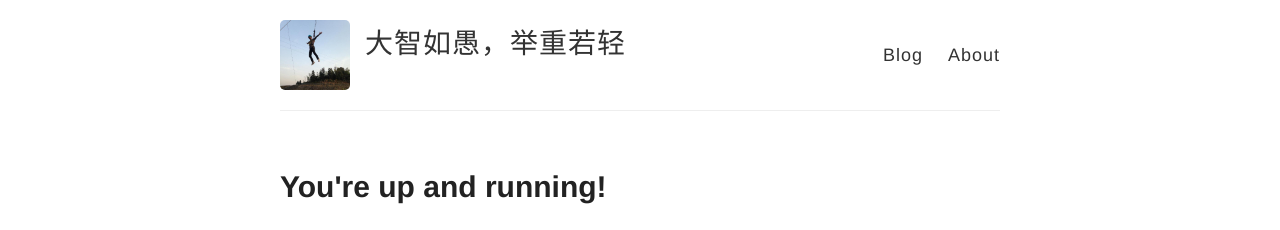
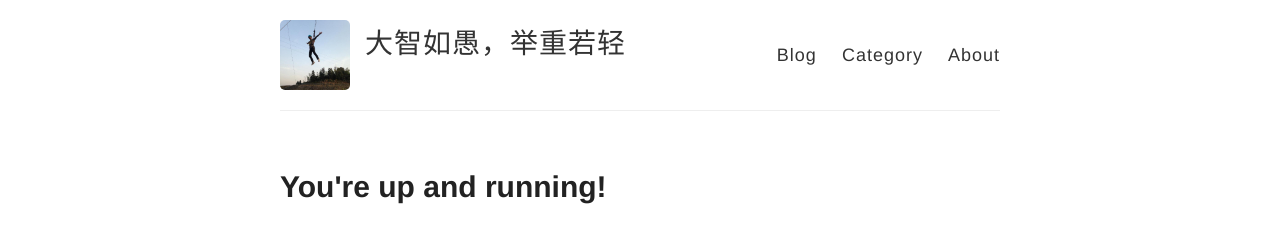
Before and after one commit to CC213/cc213.github.io, a Jekyll site: the page built from index.html, in a window 1280 px wide. Shown: the top 230 px of the page. Built offline with Jekyll 4.4.1, drawn with Linux system fonts in a browser that asks for light colours; Markdown is read by kramdown in place of the engine named in the settings; the list of posts is cut into pages by our own code.

Commit message:
no message

```diff
--- a/_layouts/default.html
+++ b/_layouts/default.html
@@ -33,6 +33,7 @@
 
           <nav>
             <a href="{{ site.baseurl }}/">Blog</a>
+			<a href="{{ site.baseurl }}/category.html">Category</a>
             <a href="{{ site.baseurl }}/about">About</a>
           </nav>
         </header>
```
